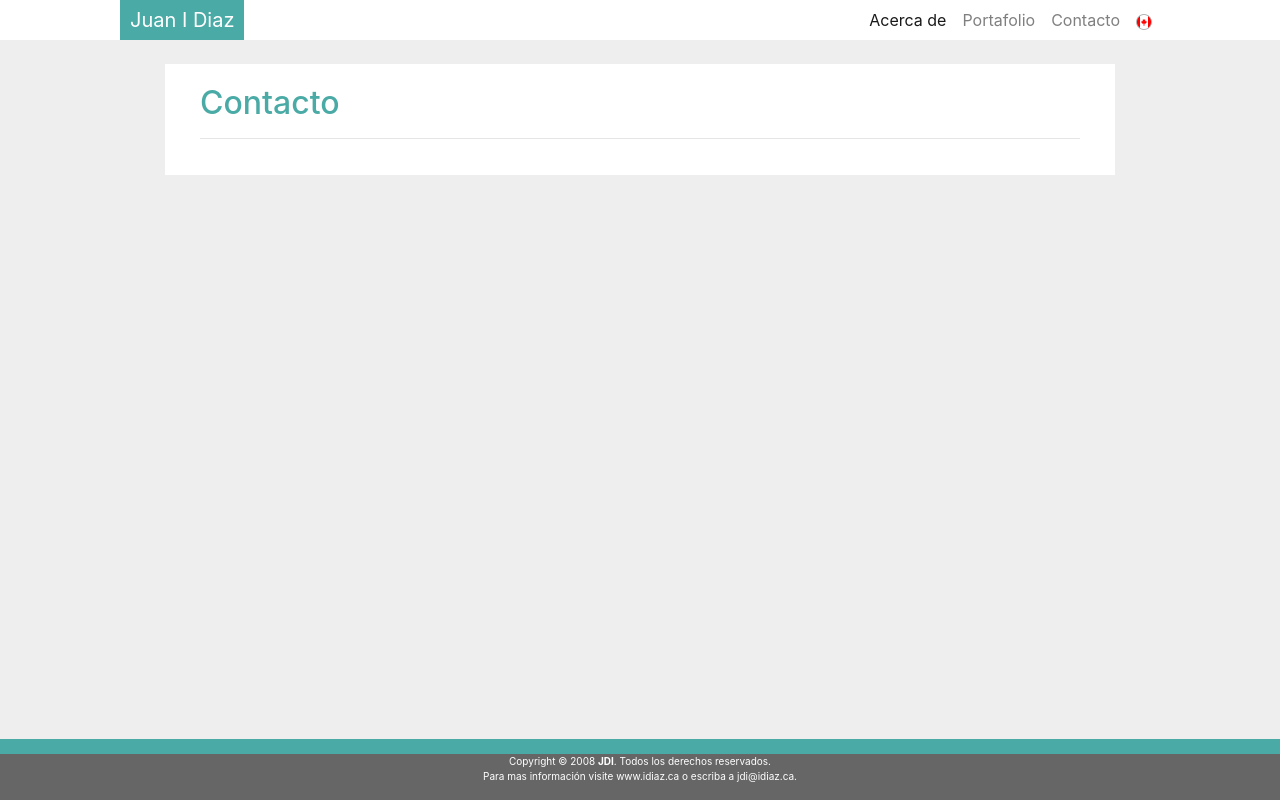
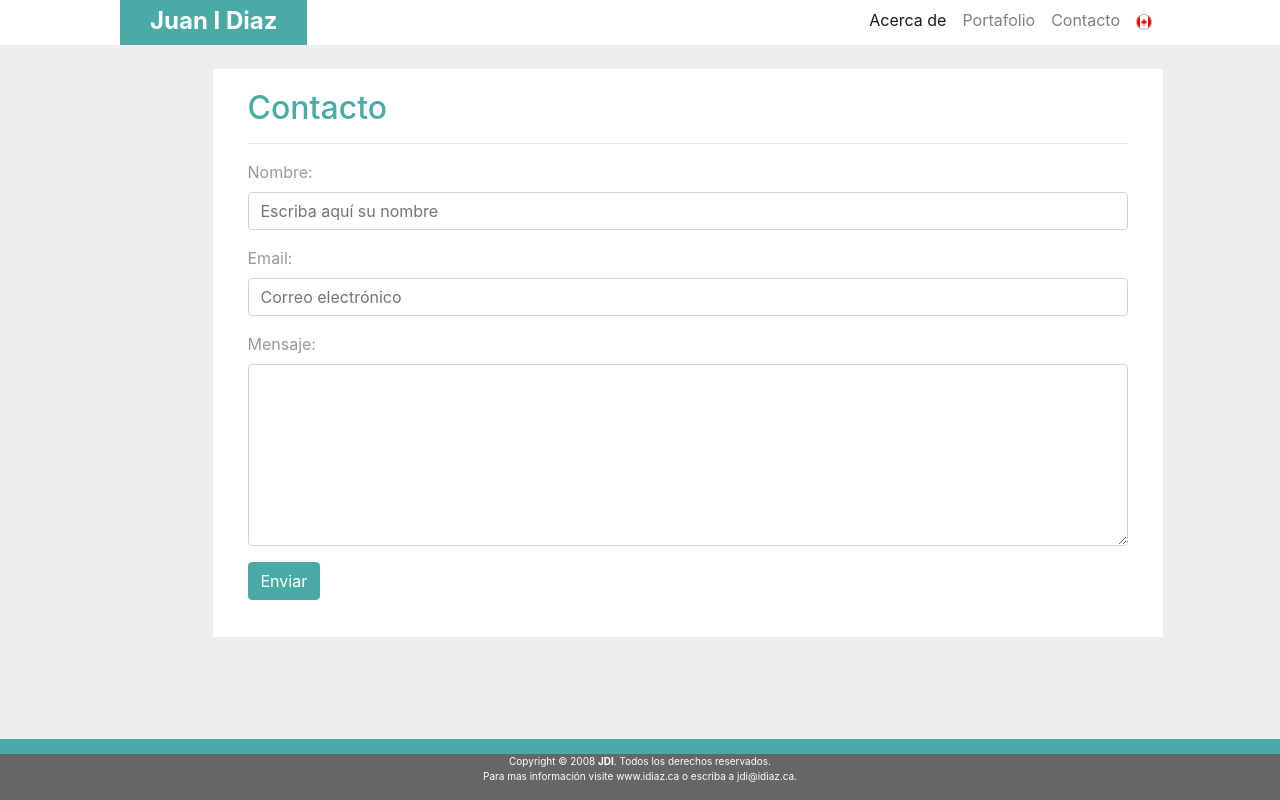
Before and after one commit to juanidiaz/Bootstrap-Portfolio, a plain HTML site: page contact_mx.html in a window 1280 px wide. Drawn offline with nearby package versions, Linux system fonts and the light colour scheme.

Commit message:
This should be the last update

```diff
--- a/assets/css/style.css
+++ b/assets/css/style.css
@@ -12,7 +12,10 @@ body {
 	background-color: #4aaaa5;
     color: white;
     float: left;
-	padding: 5px 10px;
+	height: 45px;
+    padding: 3px 30px;
+    font-weight: bold;
+    font-size: 1.5em;
 }
 
 #navcontent{
@@ -62,7 +65,10 @@ body {
 	/* padding: 30px 0px; */
 }
 
-
+#submitbutton{
+	background-color: #4aaaa5;
+    border-color:#4aaaa5;
+}
 
 
 
--- a/contact_mx.html
+++ b/contact_mx.html
@@ -26,14 +26,14 @@
     <!-- Navbar sticky to the top -->
     <!--    adding "py-0" py-0 to remove vertical padding from the entire navbar -->
 
-    <nav class="navbar navbar-expand-lg navbar-light bg-light py-0">
+    <nav class="navbar navbar-expand-lg navbar-light bg-light py-0" style="height: 45px;">
         <div id="navcontent">
             <a class="navbar-brand" id="navbarname" href="index.html">Juan I Diaz</a>
             <button class="navbar-toggler" type="button" data-toggle="collapse" data-target="#navbarNavAltMarkup"
                 aria-controls="navbarNavAltMarkup" aria-expanded="true" aria-label="Toggle navigation" style="float: right;">
                 <span class="navbar-toggler-icon"></span>
             </button>
-                <div class="navbar-collapse collapse show" id="navbarNavAltMarkup" style="float: right;">
+            <div class="navbar-collapse collapse" id="navbarNavAltMarkup" style="float: right;">
                 <div class="navbar-nav">
                     <a class="nav-item nav-link active" href="index_mx.html">Acerca de <span class="sr-only">(current)</span></a>
                     <a class="nav-item nav-link" href="portfolio_mx.html">Portafolio</a>
@@ -58,8 +58,23 @@
                     <hr>
 
                     <p class="card-text">
-
-
+                        <form>
+                            <div class="form-group">
+                                <div class="form-group">
+                                    <label for="formGroupExampleInput">Nombre:</label>
+                                    <input type="text" class="form-control" id="formGroupExampleInput" placeholder="Escriba aquí su nombre">
+                                </div>
+                                <div class="form-group">
+                                    <label for="exampleInputEmail1">Email:</label>
+                                    <input type="email" class="form-control" id="exampleInputEmail1" aria-describedby="emailHelp"
+                                        placeholder="Correo electrónico">
+                                </div>
+                                <div class="form-group">
+                                    <label for="exampleFormControlTextarea1">Mensaje:</label>
+                                    <textarea class="form-control" id="exampleFormControlTextarea1" rows="7"></textarea>
+                                </div>
+                                <button type="submit" class="btn btn-secondary" id="submitbutton">Enviar</button>
+                        </form>
                     </p>
                 </div>
             </div>
```
Also changed, not shown: contact.html (+19 -4 lines), index.html (+2 -2 lines), index_mx.html (+2 -2 lines), portfolio.html (+2 -2 lines), portfolio_mx.html (+2 -3 lines). Lines whose indentation alone changed are shown as unchanged.
